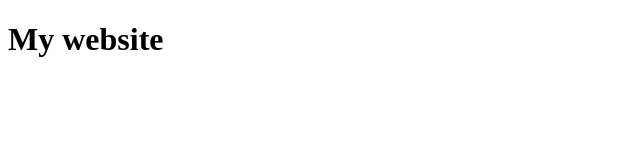
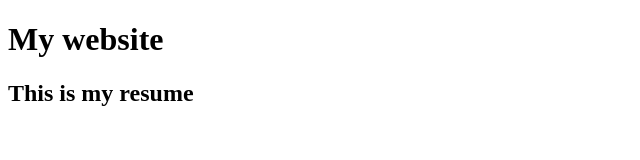
Before and after one commit to p1291907/Portfolio, a plain HTML site: page resume/index.html in a window 1280 px wide. Shown: the whole page, without its empty margins (0-640 px from the left). Drawn offline with Linux system fonts and the light colour scheme.

Commit message:
New Stuff

```diff
--- a/resume/index.html
+++ b/resume/index.html
@@ -6,6 +6,7 @@
 </head>
 <body>
 	<h1>My website</h1>
+	<h2>This is my resume</h2>
 
 </body>
 </html>
```
